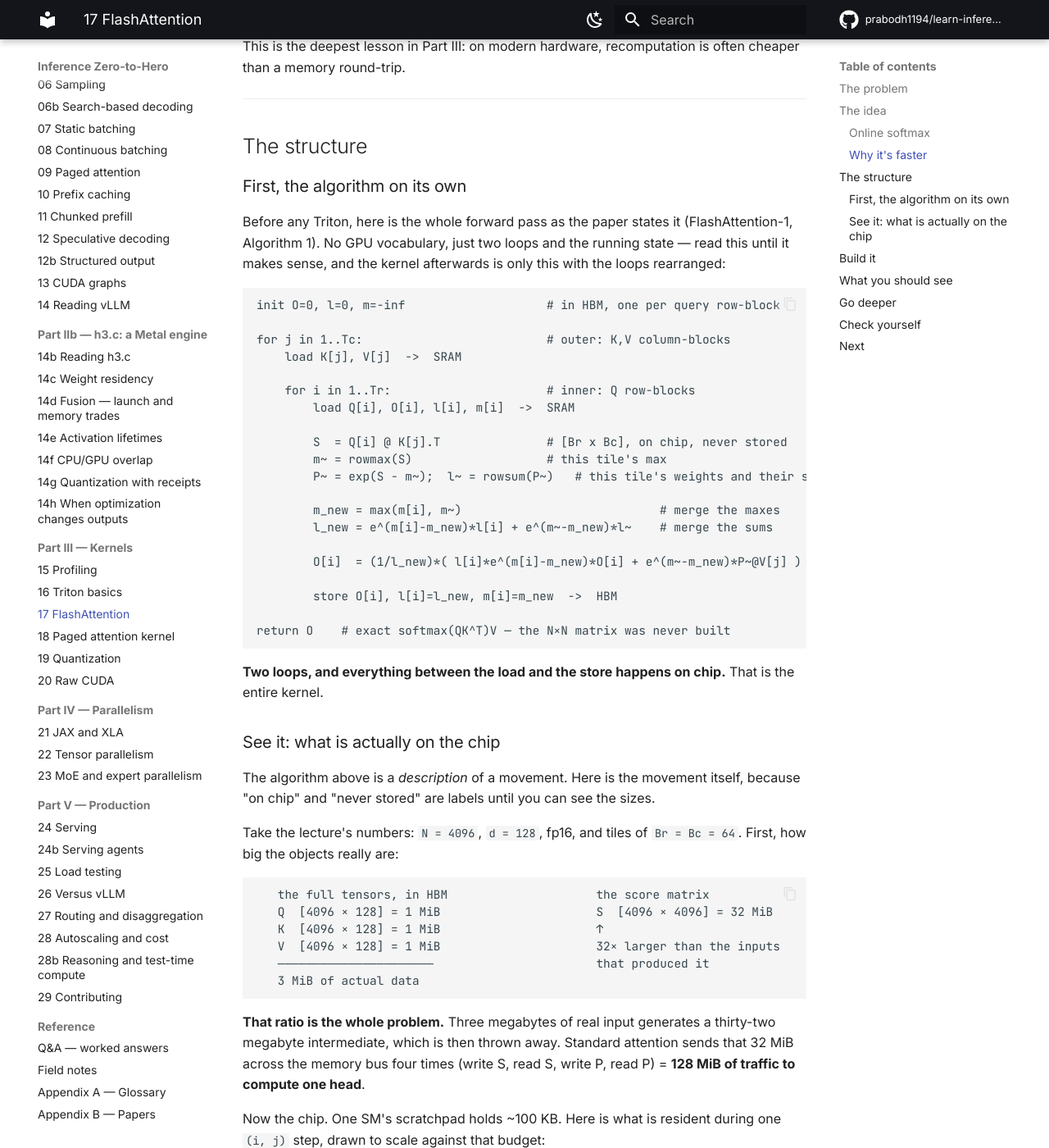
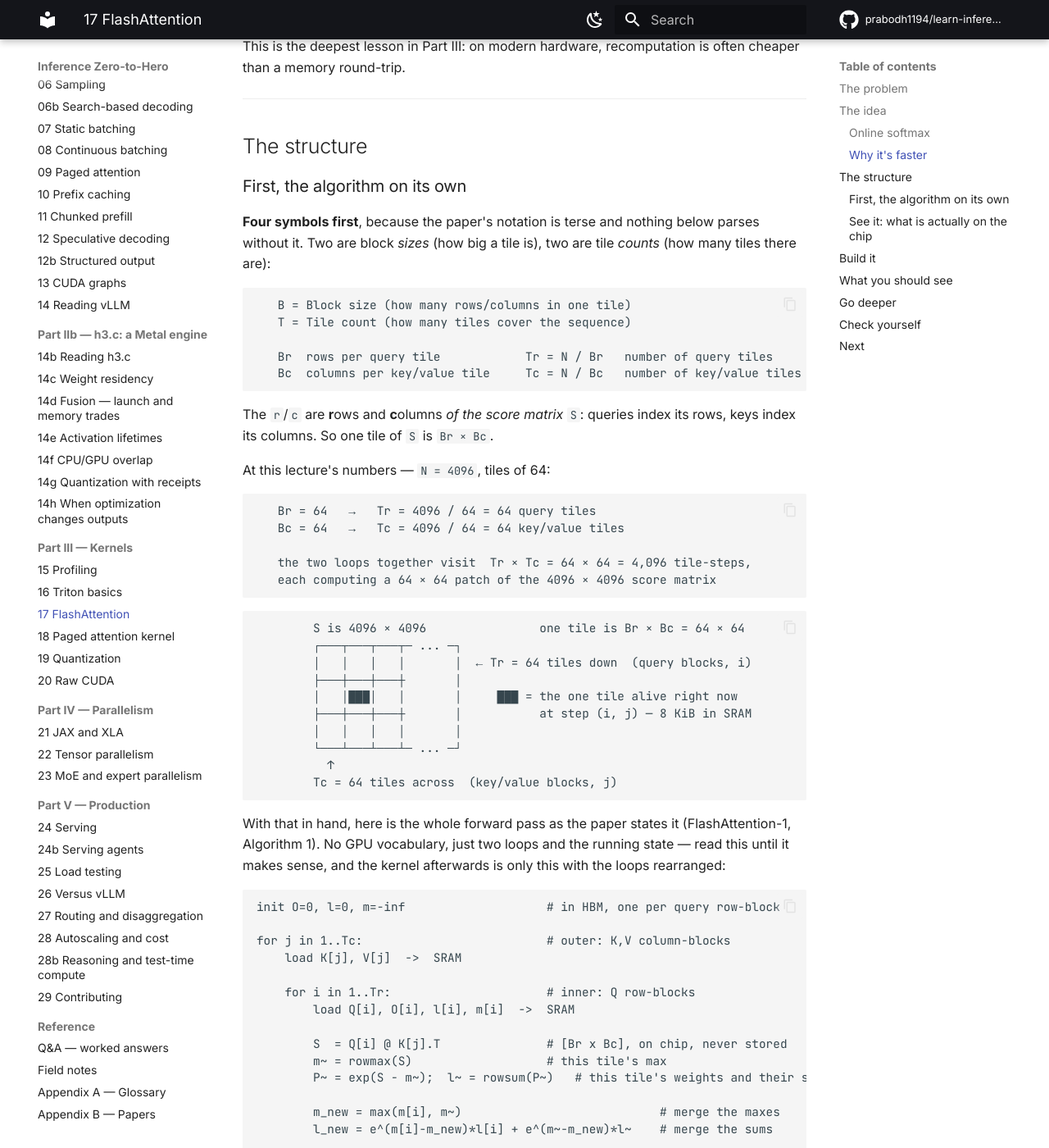
Before and after one commit to prabodh1194/learn-inference, an MkDocs documentation site: the page built from book/17-flash-attention.md, in a window 1280 px wide and 1400 px high, scrolled down 2780 px. Shown: the whole window at 82% size. Built offline with MkDocs 1.6.1 and Material for MkDocs 9.7.7, drawn with Linux system fonts in a browser that asks for light colours; comment, search, counter and statistics services are not loaded; some of the changed text lies outside the part shown.

Commit message:
book: L17 -- define Br/Bc/Tr/Tc before using them
The pseudocode used all four symbols with only "[Br x Bc], a tile" as a gloss,
and Tr/Tc were never defined at all despite carrying the FA-1 vs FA-2 write
count and the K/V re-read arithmetic.

Adds a notation key before the algorithm: B = block size, T = tile count; r/c
are rows/columns of the score matrix S (queries index rows, keys index
columns). Worked at the lecture's numbers -- Br=Bc=64 gives Tr=Tc=64, so the
loops visit Tr x Tc = 4,096 tile-steps over the 4096 x 4096 score matrix.
Includes a grid diagram showing one 64x64 tile alive inside S.

Also makes the two downstream uses concrete: "Tr = 64 query blocks, so K/V are
read 64 times" and FA-1's "Tc loads + Tc stores = 128 round-trips" against
FA-2's single write.

Co-Authored-By: Claude Opus 5 <noreply@anthropic.com>

````diff
--- a/book/17-flash-attention.md
+++ b/book/17-flash-attention.md
@@ -168,7 +168,45 @@ cheaper than a memory round-trip.
 
 ### First, the algorithm on its own
 
-Before any Triton, here is the whole forward pass as the paper states it
+**Four symbols first**, because the paper's notation is terse and nothing below
+parses without it. Two are block *sizes* (how big a tile is), two are tile
+*counts* (how many tiles there are):
+
+```
+   B = Block size (how many rows/columns in one tile)
+   T = Tile count (how many tiles cover the sequence)
+
+   Br  rows per query tile            Tr = N / Br   number of query tiles
+   Bc  columns per key/value tile     Tc = N / Bc   number of key/value tiles
+```
+
+The `r`/`c` are **r**ows and **c**olumns *of the score matrix* `S`: queries
+index its rows, keys index its columns. So one tile of `S` is `Br × Bc`.
+
+At this lecture's numbers — `N = 4096`, tiles of 64:
+
+```
+   Br = 64   →   Tr = 4096 / 64 = 64 query tiles
+   Bc = 64   →   Tc = 4096 / 64 = 64 key/value tiles
+
+   the two loops together visit  Tr × Tc = 64 × 64 = 4,096 tile-steps,
+   each computing a 64 × 64 patch of the 4096 × 4096 score matrix
+```
+
+```
+        S is 4096 × 4096                one tile is Br × Bc = 64 × 64
+        ┌───┬───┬───┬─ ... ─┐
+        │   │   │   │       │  ← Tr = 64 tiles down  (query blocks, i)
+        ├───┼───┼───┼       │
+        │   │███│   │       │     ███ = the one tile alive right now
+        ├───┼───┼───┼       │           at step (i, j) — 8 KiB in SRAM
+        │   │   │   │       │
+        └───┴───┴───┴─ ... ─┘
+          ↑
+        Tc = 64 tiles across  (key/value blocks, j)
+```
+
+With that in hand, here is the whole forward pass as the paper states it
 (FlashAttention-1, Algorithm 1). No GPU vocabulary, just two loops and the
 running state — read this until it makes sense, and the kernel afterwards is
 only this with the loops rearranged:
@@ -296,8 +334,9 @@ possible — you do not need the old tiles, only their summary.
 One thing the tidy picture hides, and you should see it because it is the
 counter-intuitive half.
 
-Each query block streams the *entire* key sequence past itself. With `Tr = 64`
-query blocks, K and V get read from HBM 64 times over:
+Each query block streams the *entire* key sequence past itself. There are
+`Tr = 64` query blocks, so K and V get read from HBM 64 times over — once per
+query tile:
 
 ```
   standard attention:  4 touches of the 32 MiB S      = 128 MiB
@@ -415,11 +454,11 @@ state crosses memory once per K/V block. In FA-2 the query block is the outer
 loop, so `m`, `l`, and `acc` stay in **registers** for that block's entire walk
 across the keys, and `O[i]` is written exactly once at the end.
 
-Count the writes for one query block against `Tc` K/V blocks:
+Count the writes for one query block, which meets all `Tc = 64` K/V blocks:
 
 ```
-FA-1:  Tc loads + Tc stores of (O, l, m)
-FA-2:   1 store of O
+FA-1:  Tc loads + Tc stores of (O, l, m)   =  64 + 64  =  128 round-trips
+FA-2:   1 store of O                       =              1 write
 ```
 
 **Nothing in the math changed** — same online softmax, same corrections, same
````
